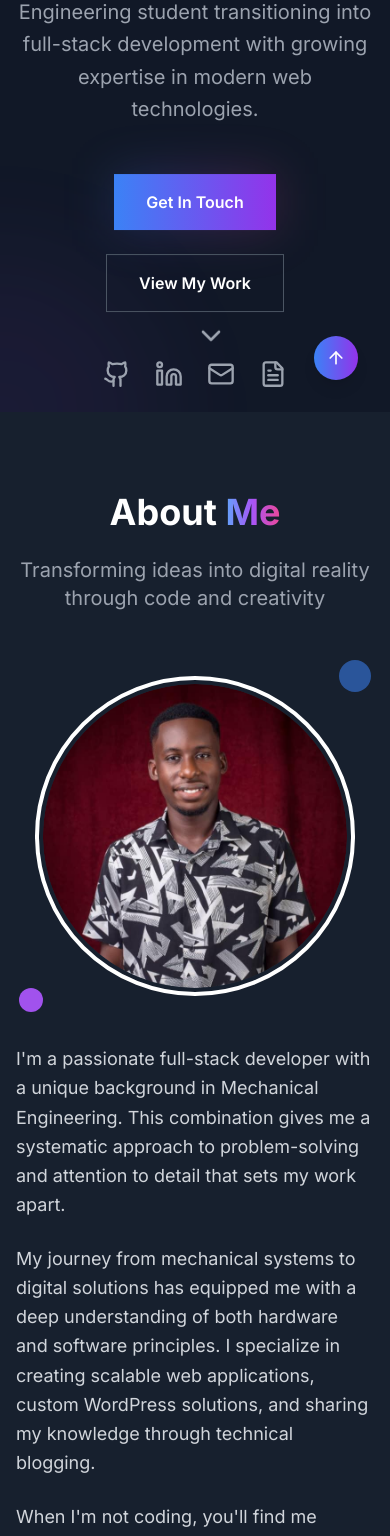
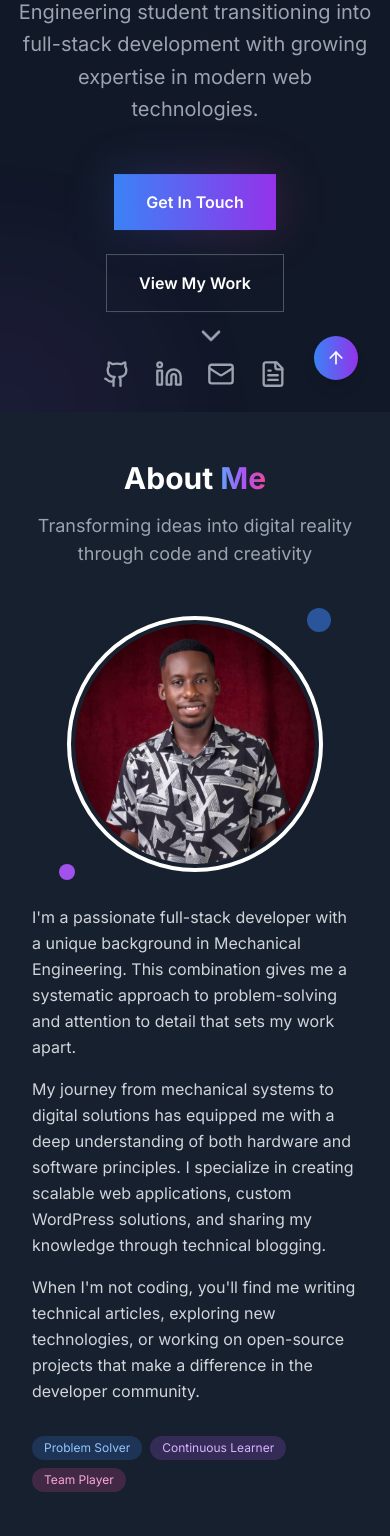
Before and after one commit to Stephenpop/anyaibe_ebuka, a Next.js app: page / in a window 390 px wide. Shown: the part 432-1968 px from the top of the page. Built offline with nearby package versions, Linux system fonts and the light colour scheme.

Commit message:
About.tsx

```diff
--- a/app/components/About.tsx
+++ b/app/components/About.tsx
@@ -5,96 +5,102 @@ import { Code, Wrench, PenTool, Lightbulb } from "lucide-react"
 export default function About() {
   const highlights = [
     {
-      icon: <Code className="w-8 h-8" />,
+      icon: <Code className="w-6 h-6 sm:w-8 sm:h-8" />,
       title: "Full Stack Development",
       description: "Building end-to-end web applications with modern technologies",
     },
     {
-      icon: <Wrench className="w-8 h-8" />,
+      icon: <Wrench className="w-6 h-6 sm:w-8 sm:h-8" />,
       title: "WordPress Expertise",
       description: "Custom themes, plugins, and optimization for WordPress sites",
     },
     {
-      icon: <PenTool className="w-8 h-8" />,
+      icon: <PenTool className="w-6 h-6 sm:w-8 sm:h-8" />,
       title: "Technical Blogging",
       description: "Sharing knowledge and insights about web development",
     },
     {
-      icon: <Lightbulb className="w-8 h-8" />,
+      icon: <Lightbulb className="w-6 h-6 sm:w-8 sm:h-8" />,
       title: "Problem Solving",
       description: "Engineering mindset applied to software development challenges",
     },
   ]
 
   return (
-    <section id="about" className="py-20 bg-gray-800/50">
+    <section id="about" className="py-12 sm:py-16 lg:py-20 bg-gray-800/50">
       <div className="max-w-7xl mx-auto px-4 sm:px-6 lg:px-8">
-        <div className="text-center mb-16">
-          <h2 className="text-4xl md:text-5xl font-bold mb-6">
+        <div className="text-center mb-12 sm:mb-16">
+          <h2 className="text-3xl sm:text-4xl lg:text-5xl font-bold mb-4 sm:mb-6">
             About <span className="gradient-text">Me</span>
           </h2>
-          <p className="text-xl text-gray-400 max-w-3xl mx-auto">
+          <p className="text-lg sm:text-xl text-gray-400 max-w-3xl mx-auto px-4 sm:px-0">
             Transforming ideas into digital reality through code and creativity
           </p>
         </div>
 
-        <div className="grid lg:grid-cols-2 gap-12 items-center">
+        <div className="grid lg:grid-cols-2 gap-8 lg:gap-12 items-center">
           {/* Profile Image */}
-          <div className="flex justify-center lg:justify-start">
+          <div className="flex justify-center lg:justify-start order-1 lg:order-1">
             <div className="relative">
-              <div className="w-80 h-80 rounded-full overflow-hidden border-4 border-gradient-to-r from-blue-500 to-purple-600 p-1">
+              <div className="w-64 h-64 sm:w-80 sm:h-80 rounded-full overflow-hidden border-4 border-gradient-to-r from-blue-500 to-purple-600 p-1">
                 <div className="w-full h-full rounded-full overflow-hidden bg-gray-800">
                   <img
                     src="/profile.png"
                     alt="Anyaibe Ebuka Stephen"
                     className="w-full h-full object-cover"
                     onError={(e) => {
-                      // Fallback to placeholder if image doesn't exist
                       e.currentTarget.src = "/placeholder.svg?height=320&width=320&text=Add+Your+Photo"
                     }}
                   />
                 </div>
               </div>
               {/* Floating elements */}
-              <div className="absolute -top-4 -right-4 w-8 h-8 bg-blue-500 rounded-full animate-pulse"></div>
-              <div className="absolute -bottom-4 -left-4 w-6 h-6 bg-purple-500 rounded-full animate-pulse delay-1000"></div>
+              <div className="absolute -top-2 -right-2 sm:-top-4 sm:-right-4 w-6 h-6 sm:w-8 sm:h-8 bg-blue-500 rounded-full animate-pulse"></div>
+              <div className="absolute -bottom-2 -left-2 sm:-bottom-4 sm:-left-4 w-4 h-4 sm:w-6 sm:h-6 bg-purple-500 rounded-full animate-pulse delay-1000"></div>
             </div>
           </div>
 
-          <div className="space-y-6">
-            <p className="text-lg text-gray-300 leading-relaxed">
+          <div className="space-y-4 sm:space-y-6 order-2 lg:order-2 px-4 sm:px-0">
+            <p className="text-base sm:text-lg text-gray-300 leading-relaxed">
               I'm a passionate full-stack developer with a unique background in Mechanical Engineering. This combination
               gives me a systematic approach to problem-solving and attention to detail that sets my work apart.
             </p>
 
-            <p className="text-lg text-gray-300 leading-relaxed">
+            <p className="text-base sm:text-lg text-gray-300 leading-relaxed">
               My journey from mechanical systems to digital solutions has equipped me with a deep understanding of both
               hardware and software principles. I specialize in creating scalable web applications, custom WordPress
               solutions, and sharing my knowledge through technical blogging.
             </p>
 
-            <p className="text-lg text-gray-300 leading-relaxed">
+            <p className="text-base sm:text-lg text-gray-300 leading-relaxed">
               When I'm not coding, you'll find me writing technical articles, exploring new technologies, or working on
               open-source projects that make a difference in the developer community.
             </p>
 
-            <div className="flex flex-wrap gap-4 pt-4">
-              <span className="bg-blue-500/20 text-blue-300 px-4 py-2 rounded-full text-sm">Problem Solver</span>
-              <span className="bg-purple-500/20 text-purple-300 px-4 py-2 rounded-full text-sm">
+            <div className="flex flex-wrap gap-2 sm:gap-4 pt-4">
+              <span className="bg-blue-500/20 text-blue-300 px-3 py-1 sm:px-4 sm:py-2 rounded-full text-xs sm:text-sm">
+                Problem Solver
+              </span>
+              <span className="bg-purple-500/20 text-purple-300 px-3 py-1 sm:px-4 sm:py-2 rounded-full text-xs sm:text-sm">
                 Continuous Learner
               </span>
-              <span className="bg-pink-500/20 text-pink-300 px-4 py-2 rounded-full text-sm">Team Player</span>
+              <span className="bg-pink-500/20 text-pink-300 px-3 py-1 sm:px-4 sm:py-2 rounded-full text-xs sm:text-sm">
+                Team Player
+              </span>
             </div>
           </div>
         </div>
 
         {/* Highlights Grid */}
-        <div className="grid grid-cols-1 sm:grid-cols-2 lg:grid-cols-4 gap-6 mt-16">
+        <div className="grid grid-cols-1 sm:grid-cols-2 lg:grid-cols-4 gap-4 sm:gap-6 mt-12 sm:mt-16 px-4 sm:px-0">
           {highlights.map((item, index) => (
-            <div key={index} className="card-hover bg-gray-800 p-6 rounded-lg border border-gray-700 text-center">
-              <div className="text-blue-400 mb-4 flex justify-center">{item.icon}</div>
-              <h3 className="text-xl font-semibold mb-2 text-white">{item.title}</h3>
-              <p className="text-gray-400">{item.description}</p>
+            <div
+              key={index}
+              className="card-hover bg-gray-800 p-4 sm:p-6 rounded-lg border border-gray-700 text-center"
+            >
+              <div className="text-blue-400 mb-3 sm:mb-4 flex justify-center">{item.icon}</div>
+              <h3 className="text-lg sm:text-xl font-semibold mb-2 text-white">{item.title}</h3>
+              <p className="text-sm sm:text-base text-gray-400">{item.description}</p>
             </div>
           ))}
         </div>
```
